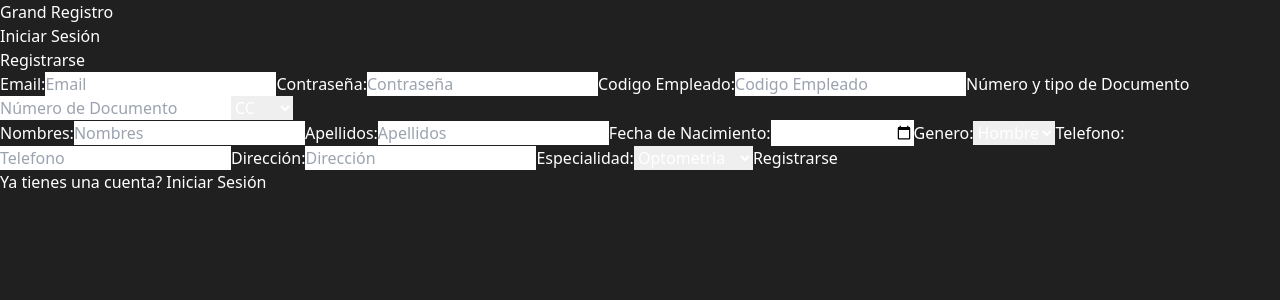
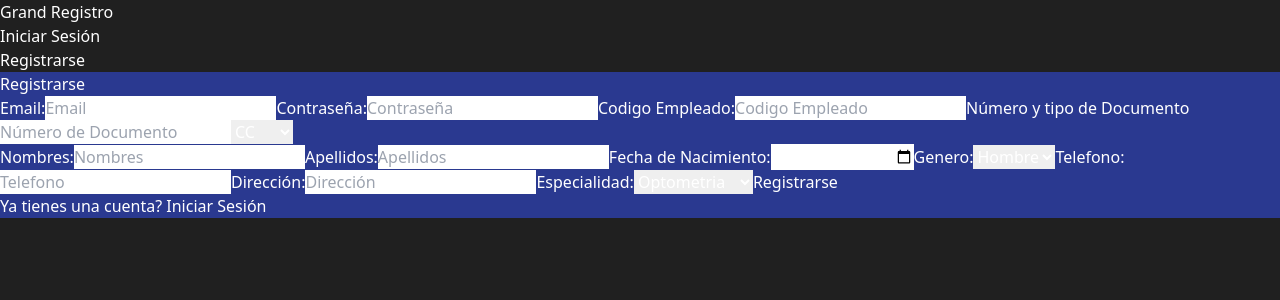
Before and after one commit to DavidOrtG/Grand_Registro_Mern, a React (Vite) app in the folder GRclient/: page /register in a window 1280 px wide. Shown: the top 300 px of the page. Built offline with nearby package versions, Linux system fonts and the light colour scheme.

Commit message:
pequeños arreglos esteticos

```diff
--- a/GRclient/src/components/NavBar.jsx
+++ b/GRclient/src/components/NavBar.jsx
@@ -7,7 +7,9 @@ function NavBar() {
 
     return (
         <nav className="bg-zinc-700 my-3 flex justify-between py-5 px-10 rounded-lg">
-            <Link to="/">
+            <Link to={
+                isAuthenticated ? "/pacientes" : "/"
+            }>
                 <h1 className="text-2xl font-bold">Grand Registro</h1>
             </Link>
             <ul className="flex gap-x-2">
--- a/GRclient/src/pages/LoginPage.jsx
+++ b/GRclient/src/pages/LoginPage.jsx
@@ -31,7 +31,7 @@ function LoginPage() {
           ))
         }
 
-        <h1 className='text-2xl font-bold'>Iniciar Sesión</h1>
+        <h1 className='text-2xl font-bold justify-center'>Iniciar Sesión</h1>
 
         <form onSubmit={onSubmit}>
           <label htmlFor="email">Email:</label>
@@ -50,7 +50,7 @@ function LoginPage() {
 
           {errors.password && (<p className="text-red-500"> La contraseña es requerida!</p>)}
 
-          <button type='submit'>
+          <button className="bg-sky-950 px-4 py-1 rounded-sm" type='submit'>
             Ingresar
           </button>
         </form>
--- a/GRclient/src/pages/RegisterPage.jsx
+++ b/GRclient/src/pages/RegisterPage.jsx
@@ -2,7 +2,7 @@ import { useForm } from 'react-hook-form';
 import { useAuth } from '../context/AuthContext';
 import { useEffect } from 'react';
 import { Navigate, useNavigate } from 'react-router-dom';
-import {Link} from 'react-router-dom';
+import { Link } from 'react-router-dom';
 
 function RegisterPage() {
 
@@ -21,7 +21,8 @@ function RegisterPage() {
     });
 
     return (
-        <div className='bg-zinc-800 max-w-md p-10 rounded-md'>
+        <div className='flex h-[calc(140vh-100px)] items-center justify-center overflow-auto'>
+            <div style={{ backgroundColor: '#2a3990', }} className='border-white border-2 max-w-md w-full p-10 rounded-md'>
                 {
                     registerErrors.map((error, i) => (
                         <div className='bg-red-500 p-2 text-center text-white my-2' key={i}>
@@ -29,6 +30,9 @@ function RegisterPage() {
                         </div>
                     ))
                 }
+
+                <h1 className='text-2xl font-bold justify-center'>Registrarse</h1>
+
                 <form onSubmit={onSubmit}>
                     <label htmlFor="email">Email:</label>
                     <input type="email" id="email" {...register('email', { required: true })}
@@ -144,12 +148,14 @@ function RegisterPage() {
                         <option value="6500e4b1d8134d7ef67fe910">Oftalmologia</option>
                         <option value="6500e5b7dec962d892173a24">Ortoptica</option>
                     </select>
-                <button type='submit'>
+                    <button className="bg-sky-950 px-4 py-1 rounded-sm" type='submit'>
                         Registrarse
                     </button>
                 </form>
                 <p className='flex gap-x-2 justify-between'>Ya tienes una cuenta? <Link to='/login' className='text-sky-500'>Iniciar Sesión</Link></p>
             </div>
+        </div>
+
     )
 }
 
--- a/GRclient/src/pages/TasksPage.jsx
+++ b/GRclient/src/pages/TasksPage.jsx
@@ -13,7 +13,7 @@ function TasksPage() {
   if (tasks.lenght == 0) return (<h1>No hay pacientes</h1>);
 
   return (
-    <div className='grid grid-cols-3 gap-2'>
+    <div className='grid sm:grid-cols-2 md:grid-cols-3 gap-2'>
       {tasks.map((task) => (
         <PacientesCard task={task} key={task._id} />
       ))}
```
Lines whose indentation alone changed are shown as unchanged.
